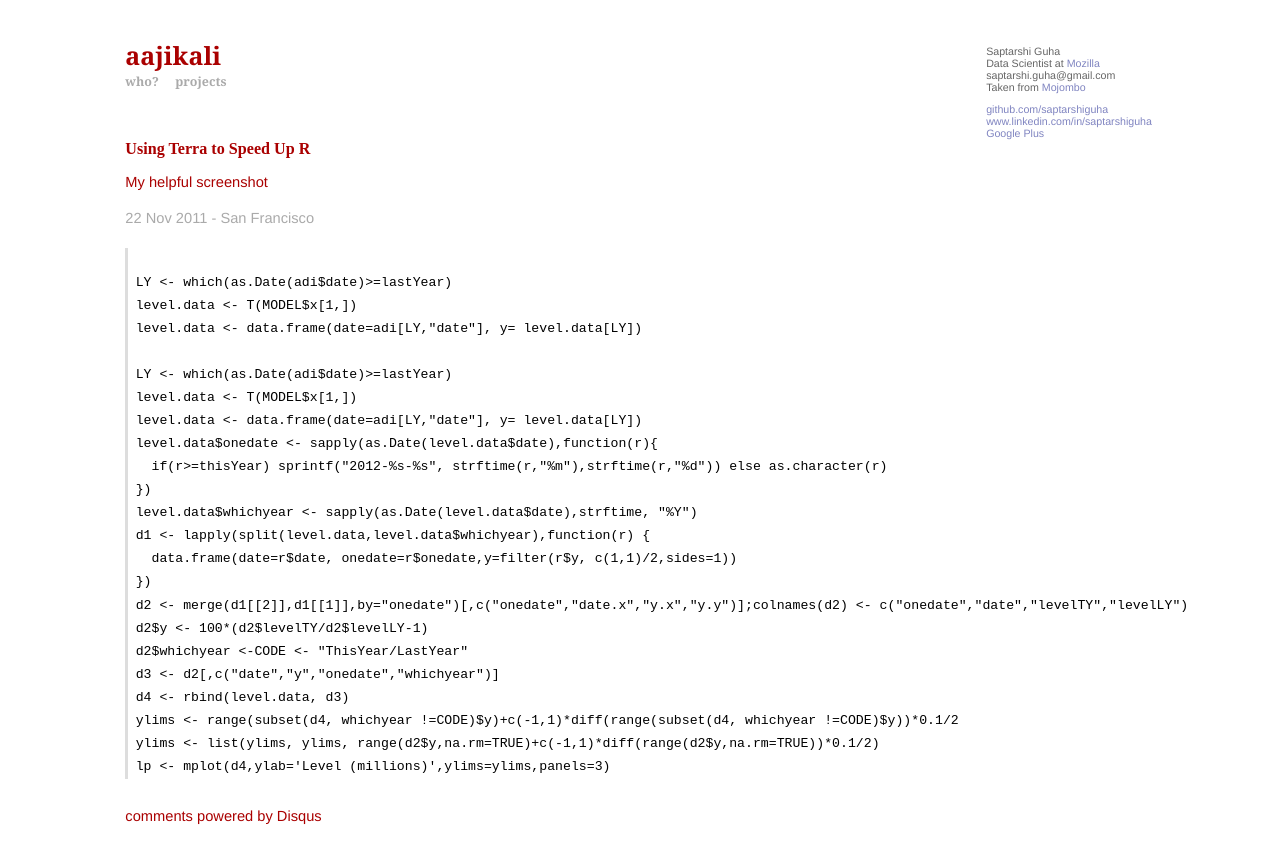
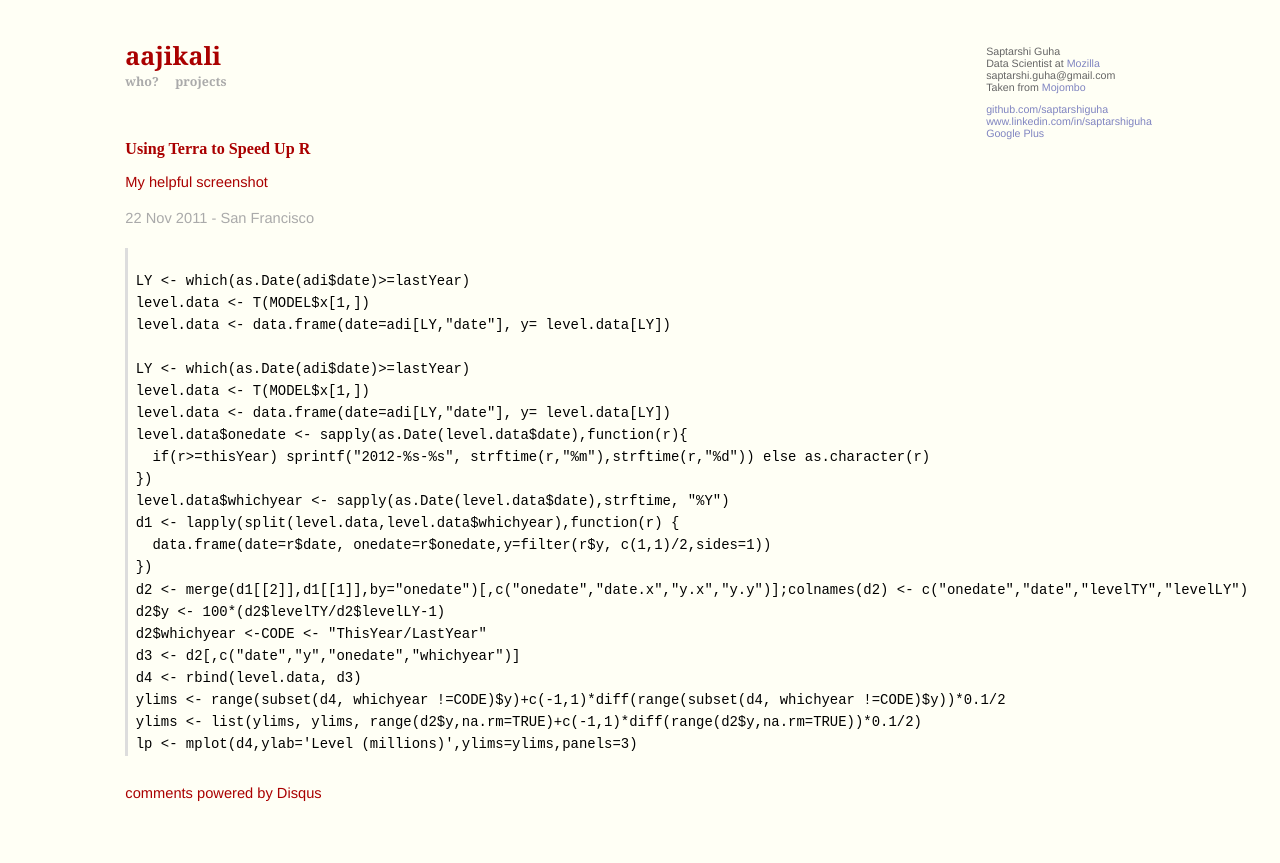
Before and after one commit to agentsguha/saptarshiguha.github.io, a Jekyll site: the page built from miscentries/mylife.md, in a window 1280 px wide. Shown: the top 863 px of the page. Built offline with Jekyll 4.4.1, drawn with Linux system fonts in a browser that asks for light colours; some web fonts are replaced; comment, search, counter and statistics services are not loaded.

Commit message:
Ready, .. nearly

```diff
--- a/css/screen.css
+++ b/css/screen.css
@@ -35,14 +35,14 @@
 html{ height:100%; }
 body {
        height: 100%;
-       /* background-image:url('back.png'); */
+       background-color:#FFFFF5;
+       /* background-image:url('back2.png'); */
        /* background-repeat:repeat-y repeat-x; */
                max-width:85%;
                  margin:auto;
        }
 
 body {
-       background-color: white;
        font-family: 'Droid Sans',helvetica, arial, clean, sans-serif;;
        font-size: 13.34px ;
        *font-size: small;
@@ -287,7 +287,7 @@
 #post code {
              border: none;
              display:inline;
-             font-size: 90%;
+             font-size: 95%;
              margin-bottom:1em;
              }
 #post ul,
--- a/index.html
+++ b/index.html
@@ -12,4 +12,6 @@
     </li>
     {% endfor %}
   </ul>
+
+
 </div>
```
